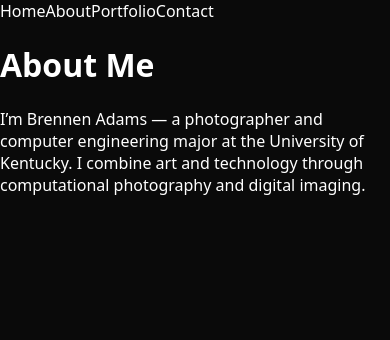
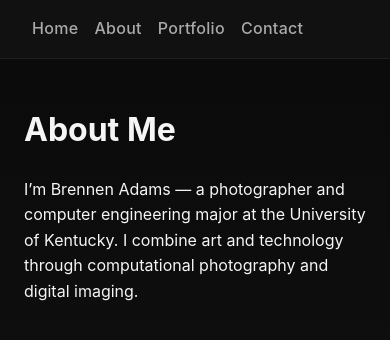
Before and after one commit to Bcolea13/Brennen-Adams-Photography-Website, a Next.js app: page /about in a window 390 px wide. Shown: the top 340 px of the page. Built offline with nearby package versions, Linux system fonts and the light colour scheme.

Commit message:
Update globals.css

```diff
--- a/styles/globals.css
+++ b/styles/globals.css
@@ -1,15 +1,115 @@
+/* ────────────────────────────────
+   Global Theme Variables
+   ──────────────────────────────── */
 :root {
-  --bg: #0a0a0a;
-  --fg: #ffffff;
+  /* Core palette */
+  --bg: #0a0a0a;       /* main background */
+  --bg-accent: #111111; /* slight contrast for nav/footer */
+  --fg: #f5f5f5;       /* main text */
+  --accent: #0070f3;   /* highlight / hover color */
+  --muted: #aaaaaa;    /* secondary text color */
+  --font-body: "Inter", "Segoe UI", Roboto, Helvetica, Arial, sans-serif;
 }
-* { box-sizing: border-box; }
-html, body, #__next { height: 100%; }
+
+/* ────────────────────────────────
+   Global Reset / Base
+   ──────────────────────────────── */
+* {
+  box-sizing: border-box;
+}
+
+html,
+body,
+#__next {
+  height: 100%;
+}
+
 body {
   margin: 0;
-  background: var(--bg);
+  background: linear-gradient(180deg, var(--bg), #141414);
   color: var(--fg);
-  font-family: ui-sans-serif, system-ui, -apple-system, Segoe UI, Roboto, Helvetica, Arial, "Apple Color Emoji", "Segoe UI Emoji";
+  font-family: var(--font-body);
+  line-height: 1.6;
+  -webkit-font-smoothing: antialiased;
+  -moz-osx-font-smoothing: grayscale;
 }
-a { color: inherit; text-decoration: none; }
-img { max-width: 100%; height: auto; display: block; }
-button { cursor: pointer; }
+
+/* ────────────────────────────────
+   Links & Buttons
+   ──────────────────────────────── */
+a {
+  color: var(--fg);
+  text-decoration: none;
+  transition: color 0.2s ease, opacity 0.2s ease;
+}
+
+a:hover {
+  color: var(--accent);
+  opacity: 0.9;
+}
+
+button {
+  cursor: pointer;
+  background: none;
+  border: 1px solid var(--accent);
+  color: var(--fg);
+  padding: 0.5rem 1rem;
+  border-radius: 4px;
+  transition: background 0.2s ease, color 0.2s ease;
+}
+
+button:hover {
+  background: var(--accent);
+  color: #000;
+}
+
+/* ────────────────────────────────
+   Images & Layout
+   ──────────────────────────────── */
+img {
+  max-width: 100%;
+  height: auto;
+  display: block;
+  border-radius: 4px;
+}
+
+.container {
+  max-width: 960px;
+  margin: 0 auto;
+  padding: 2rem;
+}
+
+/* ────────────────────────────────
+   Navigation Bar
+   ──────────────────────────────── */
+.nav {
+  background: var(--bg-accent);
+  border-bottom: 1px solid #1e1e1e;
+  padding: 1rem 2rem;
+  display: flex;
+  gap: 1.5rem;
+}
+
+.nav a {
+  color: var(--muted);
+  font-weight: 500;
+  letter-spacing: 0.3px;
+}
+
+.nav a:hover {
+  color: var(--accent);
+}
+
+/* ────────────────────────────────
+   Utility / Responsive Tweaks
+   ──────────────────────────────── */
+@media (max-width: 768px) {
+  .container {
+    padding: 1.5rem;
+  }
+
+  .nav {
+    flex-wrap: wrap;
+    gap: 1rem;
+  }
+}
```
